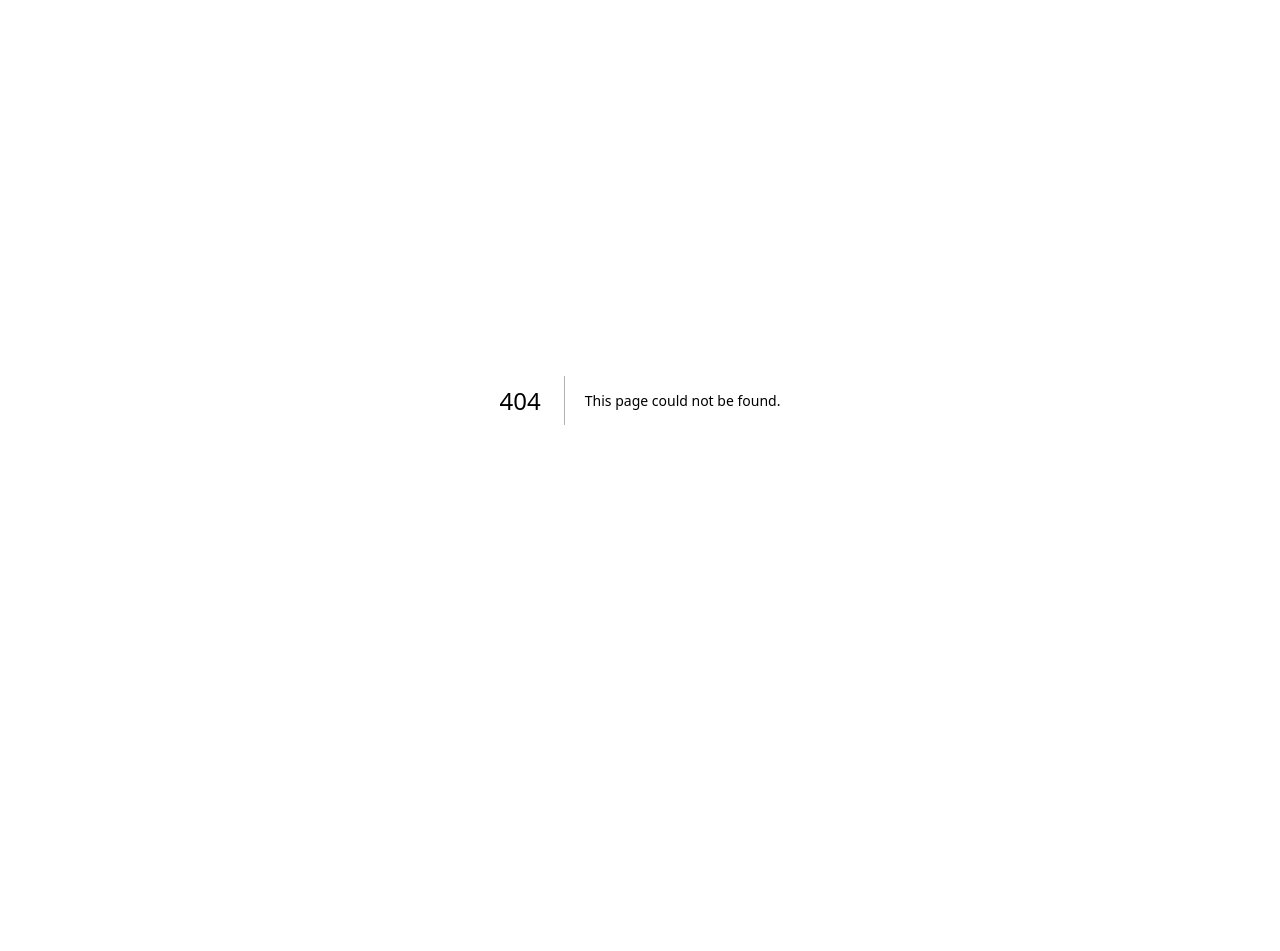
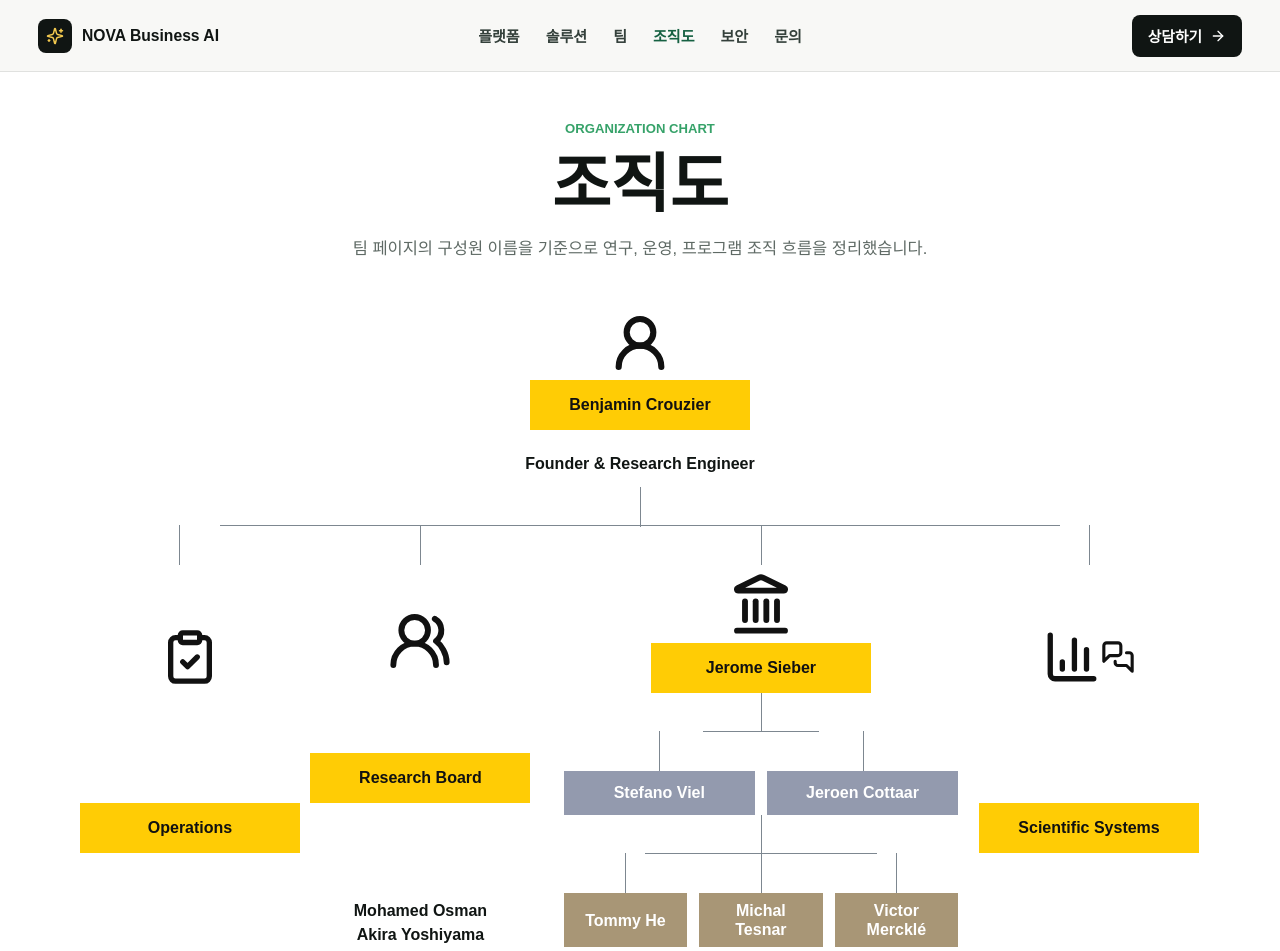
Before and after one commit to whydumb/site, a Next.js app: page /organization in a window 1280 px wide. Before the commit this address had no page. Shown: the top 951 px of the page. Before the commit the page ends 800 px from the top, so only its background shows below. Built offline with nearby package versions, Linux system fonts and the light colour scheme.

Commit message:
Add organization chart page

```diff
--- a/app/globals.css
+++ b/app/globals.css
@@ -615,6 +615,230 @@ p {
   color: #24332c;
 }
 
+.chart-page {
+  background: var(--white);
+  min-height: 100svh;
+  overflow-x: hidden;
+  padding: 118px 34px 86px;
+}
+
+.chart-heading {
+  margin: 0 auto 42px;
+  max-width: 760px;
+  text-align: center;
+}
+
+.chart-heading h1 {
+  color: var(--ink);
+  font-size: 4rem;
+  margin-bottom: 16px;
+}
+
+.org-diagram {
+  margin: 0 auto;
+  max-width: 1120px;
+  overflow: visible;
+  padding: 0;
+}
+
+.diagram-top {
+  align-items: center;
+  display: grid;
+  justify-items: center;
+  margin: 0 auto;
+  position: relative;
+  width: 260px;
+}
+
+.diagram-icon {
+  align-items: center;
+  color: #111111;
+  display: flex;
+  justify-content: center;
+  min-height: 78px;
+  position: relative;
+}
+
+.chief-icon {
+  margin-bottom: -2px;
+}
+
+.yellow-node {
+  align-items: center;
+  background: #ffcc05;
+  color: #111111;
+  display: flex;
+  font-size: 1rem;
+  font-weight: 900;
+  justify-content: center;
+  line-height: 1.25;
+  min-height: 50px;
+  padding: 0 18px;
+  text-align: center;
+  width: 220px;
+}
+
+.diagram-top::after {
+  background: #7d8790;
+  bottom: -50px;
+  content: "";
+  height: 40px;
+  left: 50%;
+  position: absolute;
+  width: 1px;
+}
+
+.diagram-branches {
+  display: grid;
+  gap: 20px;
+  grid-template-columns: minmax(150px, 0.8fr) minmax(190px, 1fr) minmax(360px, 1.6fr) minmax(170px, 0.9fr);
+  margin-top: 88px;
+  min-width: 0;
+  position: relative;
+}
+
+.diagram-branches::before {
+  background: #7d8790;
+  content: "";
+  height: 1px;
+  left: 12.5%;
+  position: absolute;
+  right: 12.5%;
+  top: -40px;
+}
+
+.diagram-column {
+  align-items: center;
+  display: grid;
+  justify-items: center;
+  position: relative;
+}
+
+.diagram-column::before {
+  background: #7d8790;
+  content: "";
+  height: 40px;
+  left: 50%;
+  position: absolute;
+  top: -40px;
+  width: 1px;
+}
+
+.diagram-column .yellow-node {
+  width: 220px;
+}
+
+.member-list {
+  color: var(--ink);
+  font-size: 1rem;
+  font-weight: 700;
+  line-height: 1.55;
+  list-style: none;
+  margin: 22px 0 0;
+  padding: 0;
+  text-align: center;
+}
+
+.chair {
+  padding-bottom: 112px;
+}
+
+.division-row,
+.team-row {
+  display: flex;
+  gap: 12px;
+  justify-content: center;
+  max-width: 430px;
+  position: relative;
+  width: 100%;
+}
+
+.division-row {
+  margin-top: 78px;
+}
+
+.team-row {
+  margin-top: 78px;
+}
+
+.division-row::before {
+  background: #7d8790;
+  content: "";
+  height: 39px;
+  left: 50%;
+  position: absolute;
+  top: -78px;
+  width: 1px;
+}
+
+.division-row::after,
+.team-row::before {
+  background: #7d8790;
+  content: "";
+  height: 1px;
+  left: 50%;
+  position: absolute;
+  transform: translateX(-50%);
+  width: 116px;
+}
+
+.division-row::after {
+  top: -40px;
+}
+
+.team-row::before {
+  top: -40px;
+  width: 232px;
+}
+
+.team-row::after {
+  background: #7d8790;
+  content: "";
+  height: 39px;
+  left: 50%;
+  position: absolute;
+  top: -78px;
+  width: 1px;
+}
+
+.division-row span,
+.team-row span {
+  align-items: center;
+  color: var(--white);
+  display: flex;
+  font-weight: 900;
+  justify-content: center;
+  line-height: 1.2;
+  min-height: 44px;
+  min-width: 0;
+  overflow-wrap: anywhere;
+  padding: 8px 12px;
+  position: relative;
+  text-align: center;
+  white-space: normal;
+}
+
+.division-row span {
+  background: #939aae;
+  flex: 1 1 0;
+}
+
+.team-row span {
+  background: #a89676;
+  flex: 1 1 0;
+}
+
+.division-row span::before,
+.team-row span::before {
+  background: #7d8790;
+  content: "";
+  height: 40px;
+  left: 50%;
+  position: absolute;
+  top: -40px;
+  width: 1px;
+}
+
 .security-band {
   align-items: end;
   background: var(--white);
@@ -707,6 +931,7 @@ footer {
   .team-hero,
   .org-section,
   .people-section,
+  .chart-page,
   .security-band,
   .contact-section {
     padding: 72px 22px;
@@ -730,6 +955,51 @@ footer {
     padding-top: 22px;
   }
 
+  .org-diagram {
+    overflow-x: visible;
+  }
+
+  .diagram-top,
+  .diagram-branches {
+    width: 100%;
+  }
+
+  .diagram-top::after,
+  .diagram-branches::before,
+  .diagram-column::before,
+  .division-row::before,
+  .division-row::after,
+  .team-row::before,
+  .team-row::after,
+  .division-row span::before,
+  .team-row span::before {
+    display: none;
+  }
+
+  .diagram-branches {
+    gap: 18px;
+    grid-template-columns: 1fr;
+    margin-top: 34px;
+    min-width: 0;
+  }
+
+  .diagram-column {
+    background: #f7f8f5;
+    border: 1px solid var(--line);
+    border-radius: 8px;
+    padding: 20px;
+  }
+
+  .chair {
+    padding-bottom: 20px;
+  }
+
+  .division-row,
+  .team-row {
+    flex-wrap: wrap;
+    margin-top: 20px;
+  }
+
   .person-card {
     grid-template-columns: 132px minmax(0, 1fr);
   }
@@ -751,6 +1021,10 @@ footer {
 
   h1 {
     font-size: 2.45rem;
+  }
+
+  .chart-heading h1 {
+    font-size: 2.55rem;
   }
 
   h2 {
@@ -777,6 +1051,11 @@ footer {
     grid-template-columns: 1fr;
   }
 
+  .yellow-node,
+  .diagram-column .yellow-node {
+    width: 100%;
+  }
+
   .person-avatar {
     width: min(100%, 180px);
   }
--- /dev/null
+++ b/app/organization/page.tsx
@@ -0,0 +1,119 @@
+import {
+  ArrowRight,
+  BarChart3,
+  ClipboardCheck,
+  Landmark,
+  MessagesSquare,
+  Sparkles,
+  UserRound,
+  UsersRound,
+} from "lucide-react";
+import Link from "next/link";
+
+const researchBoard = [
+  "Mohamed Osman",
+  "Akira Yoshiyama",
+  "Dries Smit",
+  "Dominique Garmier",
+  "Isaiah Pressman",
+];
+
+const programLeads = ["Stefano Viel", "Jeroen Cottaar"];
+const programResearchers = ["Tommy He", "Michal Tesnar", "Victor Mercklé"];
+
+export default function OrganizationPage() {
+  return (
+    <main>
+      <header className="site-header">
+        <Link className="brand" href="/" aria-label="NOVA Business AI 홈">
+          <span className="brand-symbol" aria-hidden="true">
+            <Sparkles size={18} />
+          </span>
+          NOVA Business AI
+        </Link>
+        <nav aria-label="주요 메뉴">
+          <Link href="/#platform">플랫폼</Link>
+          <Link href="/#solutions">솔루션</Link>
+          <Link href="/team">팀</Link>
+          <Link href="/organization" aria-current="page">
+            조직도
+          </Link>
+          <Link href="/#security">보안</Link>
+          <Link href="/#contact">문의</Link>
+        </nav>
+        <Link className="header-action" href="/#contact">
+          상담하기
+          <ArrowRight size={16} aria-hidden="true" />
+        </Link>
+      </header>
+
+      <section className="chart-page">
+        <div className="chart-heading">
+          <p className="eyebrow">Organization Chart</p>
+          <h1>조직도</h1>
+          <p>팀 페이지의 구성원 이름을 기준으로 연구, 운영, 프로그램 조직 흐름을 정리했습니다.</p>
+        </div>
+
+        <div className="org-diagram" aria-label="조직도">
+          <div className="diagram-top">
+            <div className="diagram-icon chief-icon" aria-hidden="true">
+              <UserRound size={64} strokeWidth={2.3} />
+            </div>
+            <div className="yellow-node top-node">Benjamin Crouzier</div>
+            <p className="member-list">Founder & Research Engineer</p>
+          </div>
+
+          <div className="diagram-branches">
+            <article className="diagram-column auditor">
+              <div className="diagram-icon" aria-hidden="true">
+                <ClipboardCheck size={58} strokeWidth={2.2} />
+              </div>
+              <div className="yellow-node">Operations</div>
+              <p className="member-list">Angus Adams</p>
+            </article>
+
+            <article className="diagram-column board">
+              <div className="diagram-icon" aria-hidden="true">
+                <UsersRound size={64} strokeWidth={2.2} />
+              </div>
+              <div className="yellow-node">Research Board</div>
+              <ul className="member-list">
+                {researchBoard.map((member) => (
+                  <li key={member}>{member}</li>
+                ))}
+              </ul>
+            </article>
+
+            <article className="diagram-column chair">
+              <div className="diagram-icon" aria-hidden="true">
+                <Landmark size={64} strokeWidth={2.2} />
+              </div>
+              <div className="yellow-node">Jerome Sieber</div>
+
+              <div className="division-row">
+                {programLeads.map((member) => (
+                  <span key={member}>{member}</span>
+                ))}
+              </div>
+
+              <div className="team-row">
+                {programResearchers.map((member) => (
+                  <span key={member}>{member}</span>
+                ))}
+              </div>
+            </article>
+
+            <article className="diagram-column committee">
+              <div className="diagram-icon" aria-hidden="true">
+                <BarChart3 size={58} strokeWidth={2.2} />
+                <MessagesSquare size={34} strokeWidth={2.2} />
+              </div>
+              <div className="yellow-node">Scientific Systems</div>
+              <p className="member-list">Andrin Rehmann</p>
+            </article>
+          </div>
+        </div>
+      </section>
+    </main>
+  );
+}
--- a/app/page.tsx
+++ b/app/page.tsx
@@ -52,6 +52,7 @@ export default function Home() {
           <a href="#platform">플랫폼</a>
           <a href="#solutions">솔루션</a>
           <Link href="/team">팀</Link>
+          <Link href="/organization">조직도</Link>
           <a href="#security">보안</a>
           <a href="#contact">문의</a>
         </nav>
--- a/app/team/page.tsx
+++ b/app/team/page.tsx
@@ -133,6 +133,7 @@ export default function TeamPage() {
           <Link href="/team" aria-current="page">
             팀
           </Link>
+          <Link href="/organization">조직도</Link>
           <Link href="/#security">보안</Link>
           <Link href="/#contact">문의</Link>
         </nav>
```
